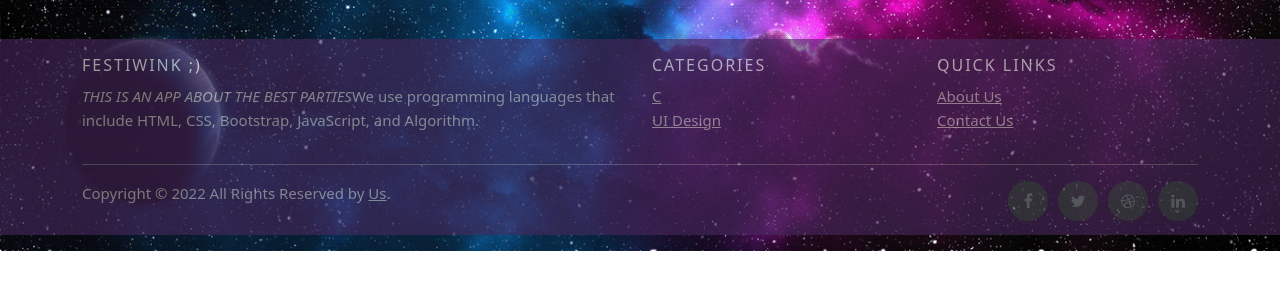
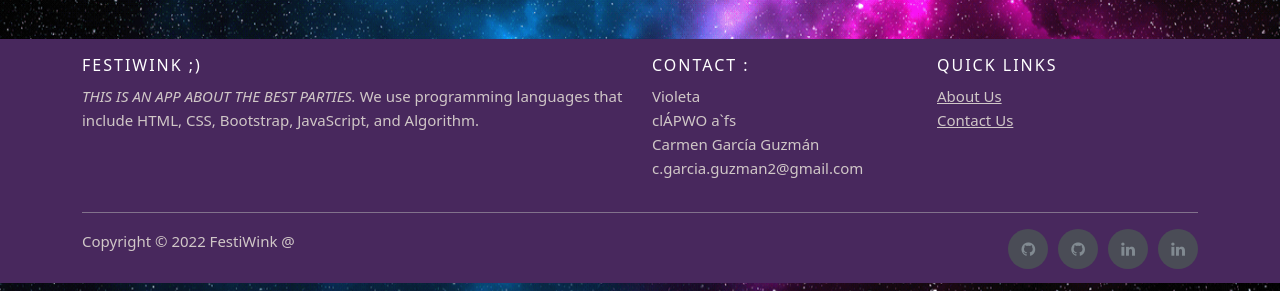
Before and after one commit to Project-2-Festival-app/FestiWink, a Node server app: page / in a window 1280 px wide. Shown: the part 509-800 px from the top of the page. Run offline with Node 20, Linux system fonts and the light colour scheme; data comes from the database, SQL or seed files in the repository; some libraries are stand-ins or nearby versions.

Commit message:
feat: add features home

```diff
--- a/public/stylesheets/style.css
+++ b/public/stylesheets/style.css
@@ -2,7 +2,10 @@
 Colores : #f6b3e5 , #c876ff , #7232f2, #20115b,,#48285d , #010108
 Colores gradientes  linear-gradient(-45deg, rgb(108, 14, 224) -5%, rgb(240, 55, 166));
  */
-
+ @font-face {
+    font-family: FestiWink-font;
+    src: url(font\Freedom-nZ4J.ttf);
+  }
  .body-container {
     padding-bottom: 60px;
  }
@@ -178,9 +181,9 @@ Colores gradientes  linear-gradient(-45deg, rgb(108, 14, 224) -5%, rgb(240, 55,
   }
 
   .page-img{
-    position: absolute;
+    position: fixed;
     top: 0;
-    left: -10;
+    left: 0;
     image-rendering: auto;
     margin: auto;
     width: 100%;
@@ -190,23 +193,28 @@ Colores gradientes  linear-gradient(-45deg, rgb(108, 14, 224) -5%, rgb(240, 55,
 
 
 .transparent{
-    opacity: 0.6;
-    -moz-opacity: 0.6;
-    filter: alpha(opacity=60);
-    -khtml-opacity: 0.6;
+    opacity: 0.7;
+    -moz-opacity: 0.7;
+    filter: alpha(opacity=70);
+    -khtml-opacity: 0.7;
 }
 
 
 /*
 NAVBAR
-
 */
 .nav-link {
     font-size: 1.1em;
     margin: 0 15px;
     color: white;
 }
-
+.nav-bar-img{
+    margin: 0 5px;
+    background-color: #131417;
+    width: 40px;
+    height: 40px;
+    border-radius: 50%;
+}
 /*
 FOOTER
 */
@@ -348,21 +356,13 @@ FOOTER
   width:34px;
   font-size:14px
 }
-.social-icons a.facebook:hover
+.social-icons a.github:hover
 {
-  background-color:#3b5998
-}
-.social-icons a.twitter:hover
-{
-  background-color:#00aced
+  background-color:#131417
 }
 .social-icons a.linkedin:hover
 {
   background-color:#007bb6
-}
-.social-icons a.dribbble:hover
-{
-  background-color:#ea4c89
 }
 @media (max-width:767px)
 {
--- a/views/home.hbs
+++ b/views/home.hbs
@@ -1,15 +1,14 @@
 <div class="page ">
-  <img class="page-img" src="../images/2.png" style="height:760px;" alt="galaxy">
+  <img class="page-img" src="../images/2.png" style="height:810px;" alt="galaxy">
   <div class="front-div">
     <div class="container" style="height: 5rem; width: 100%">
       <hr>
       <h1 style="color: white;" class="text-center">Choose your party !!</h1>
       <hr>
-      <img src="" alt="">
     </div>
     <div class="scrolling-wrapper">
       {{#each festivals as |festival|}}
-      <div class="card transparent">
+      <div class="card myCard transparent">
         <div class="mb-3 d-flex justify-content-center" data-id="{{festival._id}}">
           <div class="rounded p-3 mb-5" style="width: 15rem;">
             <img src="{{festival.image}}" class="card-img-top" alt="{{festival.name}}">
--- a/views/partials/footer.hbs
+++ b/views/partials/footer.hbs
@@ -18,20 +18,21 @@
 </footer> --}}
 
   <!-- Site footer -->
-    <footer class="site-footer transparent">
+    <footer class="site-footer">
       <div class="container">
         <div class="row">
           <div class="col-sm-12 col-md-6">
             <h6>FestiWink ;)</h6>
-            <p class="text-justify"><i>THIS IS AN APP ABOUT THE BEST PARTIES</i>We use programming languages that include HTML, CSS, Bootstrap, JavaScript, and Algorithm.</p>
+            <p class="text-justify"><i>THIS IS AN APP ABOUT THE BEST PARTIES. </i>We use programming languages that include HTML, CSS, Bootstrap, JavaScript, and Algorithm.</p>
           </div>
 
           <div class="col-xs-6 col-md-3">
-            <h6>Categories</h6>
+            <h6>Contact :</h6>
             <ul class="footer-links">
-              <li><a href="http://scanfcode.com/category/c-language/">C</a></li>
-              <li><a href="http://scanfcode.com/category/front-end-development/">UI Design</a></li>
-
+              <li>Violeta</li>
+              <li>clÁPWO a`fs</li>
+              <li>Carmen García Guzmán</li>
+              <li>c.garcia.guzman2@gmail.com</li>
             </ul>
           </div>
 
@@ -48,17 +49,15 @@
       <div class="container">
         <div class="row">
           <div class="col-md-8 col-sm-6 col-xs-12">
-            <p class="copyright-text">Copyright &copy; 2022 All Rights Reserved by
-         <a href="#">Us</a>.
-            </p>
+            <p class="copyright-text">Copyright &copy; 2022 FestiWink @</p>
           </div>
 
           <div class="col-md-4 col-sm-6 col-xs-12">
             <ul class="social-icons">
-              <li><a class="facebook" href="#"><i class="fa fa-facebook"></i></a></li>
-              <li><a class="twitter" href="#"><i class="fa fa-twitter"></i></a></li>
-              <li><a class="dribbble" href="#"><i class="fa fa-dribbble"></i></a></li>
-              <li><a class="linkedin" href="#"><i class="fa fa-linkedin"></i></a></li>
+              <li><a class="github" href="https://github.com/Carms22"><i class="fa fa-github"></i></a></li>
+              <li><a class="github" href="https://github.com/violetaatkinson"><i class="fa fa-github"></i></a></li>
+              <li><a class="linkedin" href="www.linkedin.com/in/garciaguzman"><i class="fa fa-linkedin"></i></a></li>
+              <li><a class="linkedin" href="https://www.linkedin.com/in/violeta-atkinson-97b182134/"><i class="fa fa-linkedin"></i></a></li>
             </ul>
           </div>
         </div>
--- a/views/partials/navbar.hbs
+++ b/views/partials/navbar.hbs
@@ -46,6 +46,9 @@
         {{!-- <input class="form-control me-1" type="search" placeholder="Search by Name" name="name"> --}}
         <button class="btn btn-outline-info" type="submit">Search</button>
       </form>
+      {{#if currentUser}}
+      <img src="{{currentUser.image}}" alt="" class="nav-bar-img" >
+      {{/if}}
     </div>
   </div>
 </nav>
```
Also changed, not shown: other parts of public/stylesheets/style.css (+28 -1 lines), views/festival/form.hbs (+7 -2 lines), public/font/Freedom-nZ4J.ttf (added), public/images/ojo.jpg (added).
